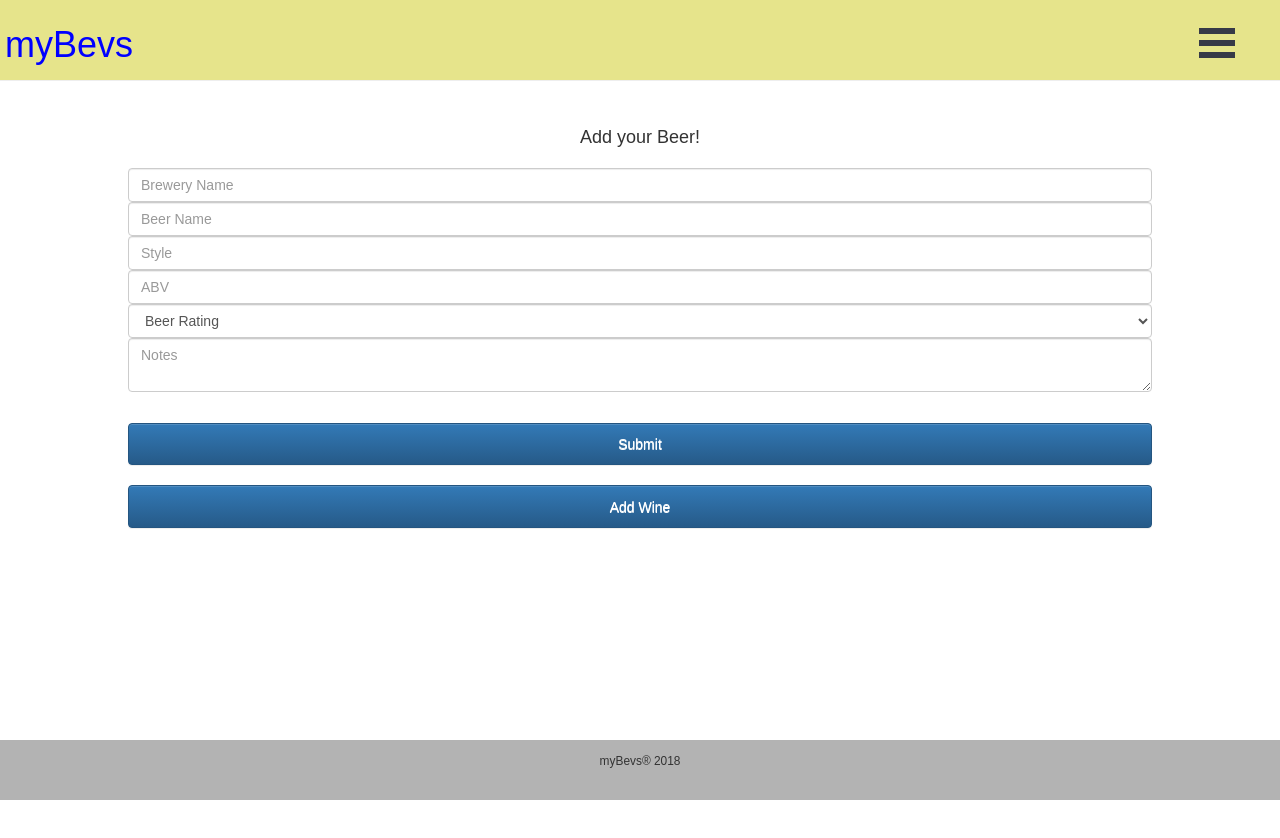
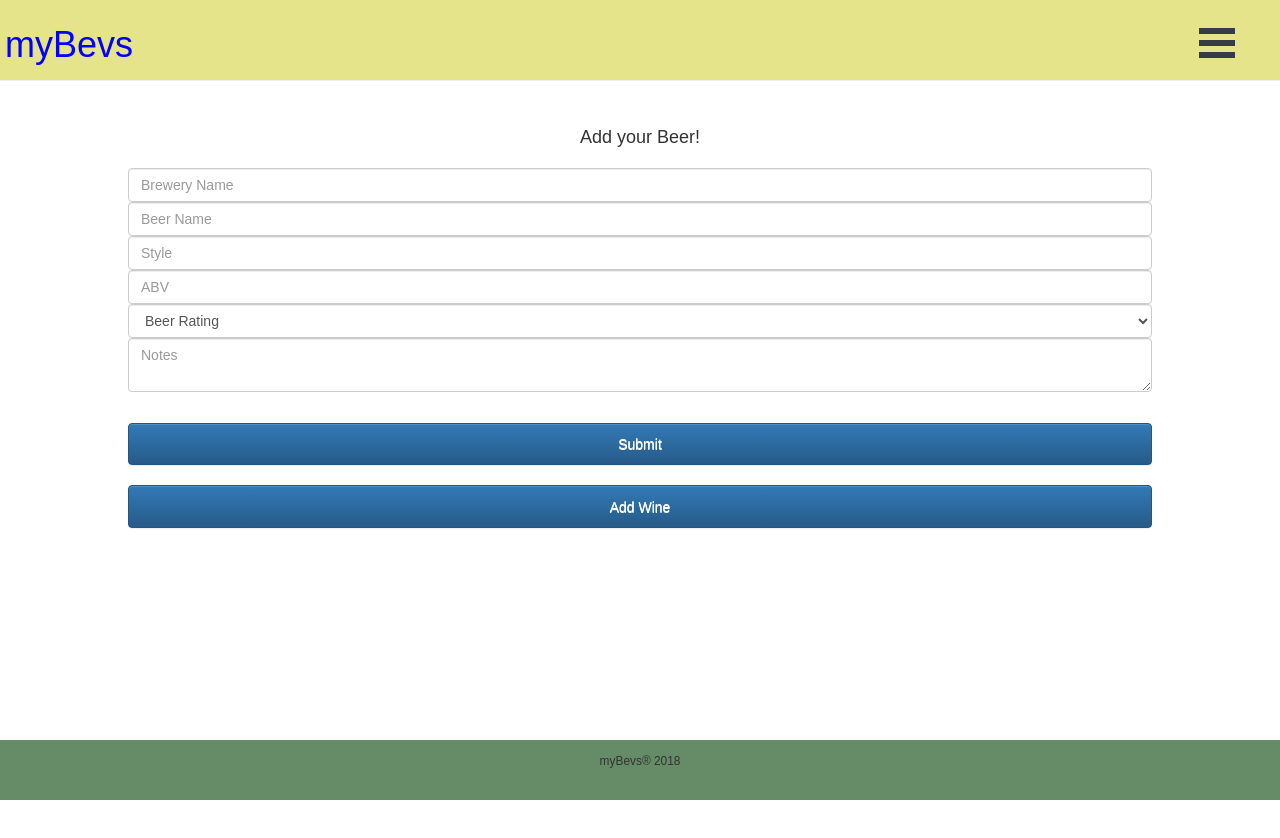
Before and after one commit to NicholasMunson/tower-Frontend, a React (Create React App) app in the folder my-bevs/: page /add in a window 1280 px wide. Shown: the top 838 px of the page. Built offline with nearby package versions, Linux system fonts and the light colour scheme; no server answers.

Commit message:
change header and footer color

```diff
--- a/my-bevs/src/styles/beerCard.css
+++ b/my-bevs/src/styles/beerCard.css
@@ -7,7 +7,7 @@
 }
 
 .btn-container, .container{
-    padding: 1rem;
+    padding-bottom: .7rem;
 }
 .btn{
     margin: .5rem;
--- a/my-bevs/src/styles/footer.css
+++ b/my-bevs/src/styles/footer.css
@@ -2,8 +2,8 @@
         position:sticky;
         bottom:0;
         width:100%;
-        height:60px;   /* Height of the footer */
-        background:#b3b3b3;
+        height:60px;
+        background:rgba(101,140,103,10)
 }
 .footer-content{
     display: flex;
```
